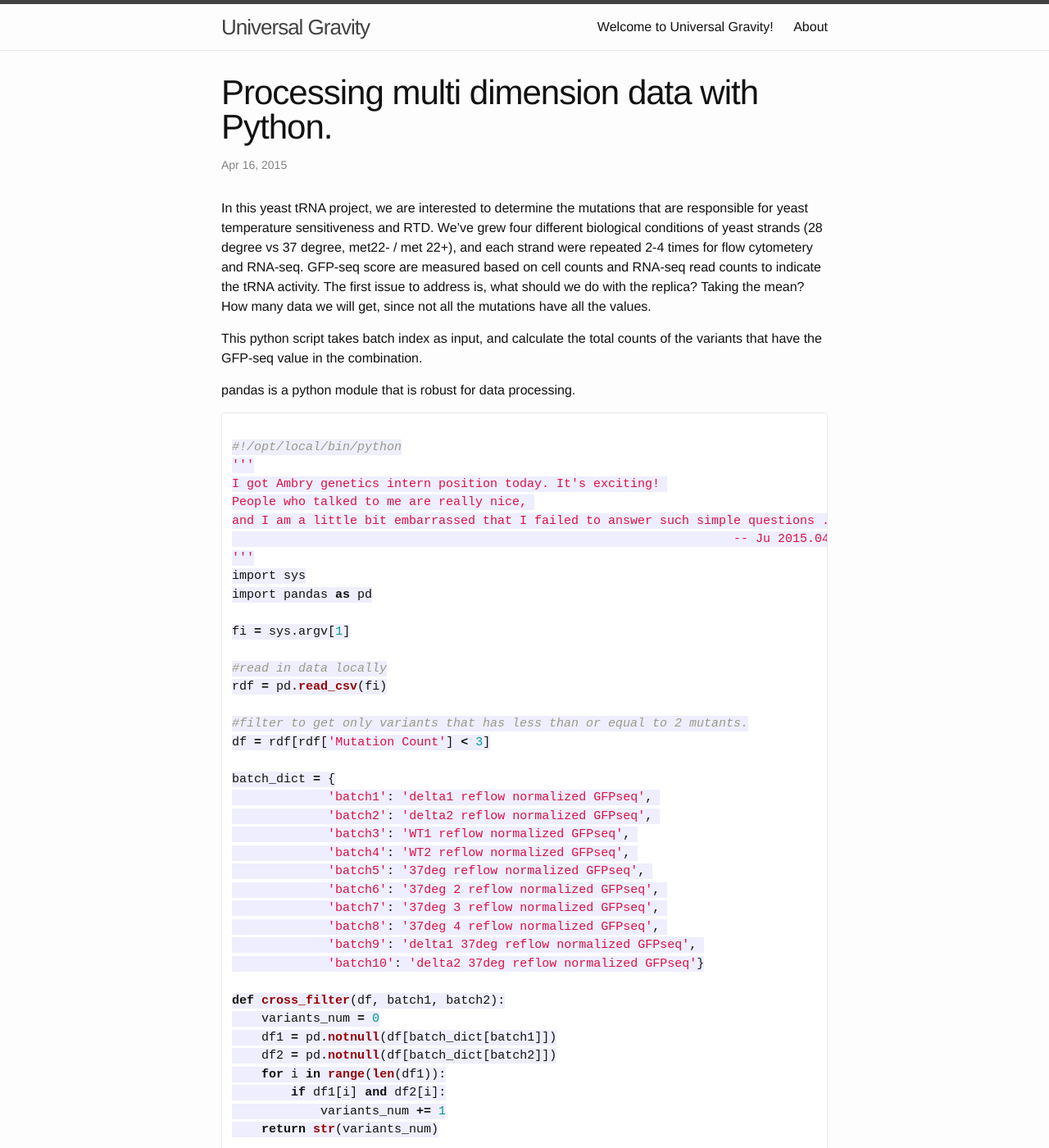
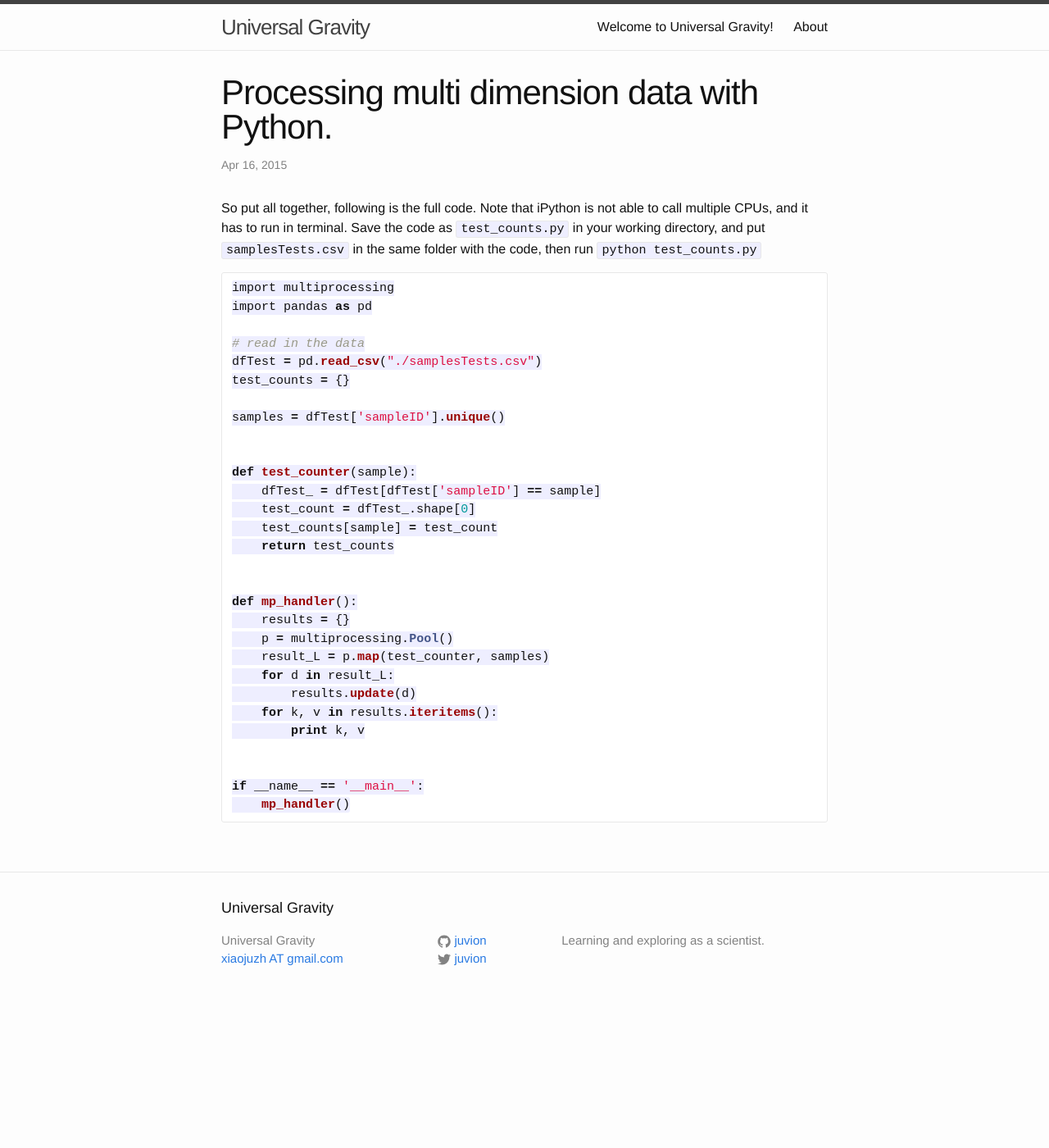
Before and after one commit to juvion/juvion.github.io, a Jekyll site: the page built from _posts/2016-09-20-Multiprocessing_with_Python.md, in a window 1280 px wide and 1400 px high. Shown: the whole window at 82% size. Built offline with Jekyll 4.4.1, drawn with Linux system fonts in a browser that asks for light colours; Markdown is read by kramdown in place of the engine named in the settings; some of the changed text lies outside the part shown.

Commit message:
add multiprocessing with python post

````diff
--- a/_posts/2016-09-20-Multiprocessing_with_Python.md
+++ b/_posts/2016-09-20-Multiprocessing_with_Python.md
@@ -4,118 +4,38 @@ title:  "Processing multi dimension data with Python."
 date:   2015-04-16
 ---
 
-In this yeast tRNA project, we are interested to determine the mutations that are responsible for yeast temperature sensitiveness and RTD. We've grew four different biological conditions of yeast strands (28 degree vs 37 degree, met22- / met 22+), and each strand were repeated 2-4 times for flow cytometery and RNA-seq. GFP-seq score are measured based on cell counts and RNA-seq read counts to indicate the tRNA activity. The first issue to address is, what should we do with the replica? Taking the mean? How many data we will get, since not all the mutations have all the values.
 
-This python script takes batch index as input, and calculate the total counts of the variants that have the GFP-seq value in the combination.
-
-pandas is a python module that is robust for data processing.
+So put all together, following is the full code. Note that iPython is not able to call multiple CPUs, and it has to run in terminal. Save the code as `test_counts.py` in your working directory, and put `samplesTests.csv` in the same folder with the code, then run
+`python test_counts.py`
 
 ```python
-
-#!/opt/local/bin/python
-'''
-I got Ambry genetics intern position today. It's exciting!
-People who talked to me are really nice,
-and I am a little bit embarrassed that I failed to answer such simple questions ...
-                                                                    -- Ju 2015.04.16
-'''
-import sys
+import multiprocessing
 import pandas as pd
 
-fi = sys.argv[1]
+# read in the data
+dfTest = pd.read_csv("./samplesTests.csv")
+test_counts = {}
 
-#read in data locally
-rdf = pd.read_csv(fi)
-
-#filter to get only variants that has less than or equal to 2 mutants.
-df = rdf[rdf['Mutation Count'] < 3]
-
-batch_dict = {
-             'batch1': 'delta1 reflow normalized GFPseq',
-             'batch2': 'delta2 reflow normalized GFPseq',
-             'batch3': 'WT1 reflow normalized GFPseq',
-             'batch4': 'WT2 reflow normalized GFPseq',
-             'batch5': '37deg reflow normalized GFPseq',
-             'batch6': '37deg 2 reflow normalized GFPseq',
-             'batch7': '37deg 3 reflow normalized GFPseq',
-             'batch8': '37deg 4 reflow normalized GFPseq',
-             'batch9': 'delta1 37deg reflow normalized GFPseq',
-             'batch10': 'delta2 37deg reflow normalized GFPseq'}
-
-def cross_filter(df, batch1, batch2):
-    variants_num = 0
-    df1 = pd.notnull(df[batch_dict[batch1]])
-    df2 = pd.notnull(df[batch_dict[batch2]])
-    for i in range(len(df1)):
-        if df1[i] and df2[i]:
-            variants_num += 1
-    return str(variants_num)
+samples = dfTest['sampleID'].unique()
 
 
-def cross_filter_m(df, batch_list):
-    """cross check multiple batchs about the overlapped data entries.
-    """
-
-    variants_num = 0
-    batchs = {}
-
-    #create a batch dictionary, key is the index of batch, and value is the batch's name.
-    for i in range(len(batch_list)):
-        #the batch_data only collect the bool value of the entry is null or not.
-        batch_data = pd.notnull(df[batch_dict[batch_list[i]]])
-        batchs.update({('df' + str(i+1)): batch_data})
+def test_counter(sample):
+    dfTest_ = dfTest[dfTest['sampleID'] == sample]
+    test_count = dfTest_.shape[0]
+    test_counts[sample] = test_count
+    return test_counts
 
 
-    #test the boolean value of the cross
-    for i in range(len(batchs['df1'])):
-        #check is the bool value indicating the entry is null or not.
-        check = True
-        for key, value in batchs.iteritems():
-            check = check and value[i]
-            if not check:
-                break
-
-        if check:
-            variants_num += 1
-    return str(variants_num)
+def mp_handler():
+    results = {}
+    p = multiprocessing.Pool()
+    result_L = p.map(test_counter, samples)
+    for d in result_L:
+        results.update(d)
+    for k, v in results.iteritems():
+        print k, v
 
 
-
-def main():
-    index ="""
-Batch indices:
-1: delta1
-2: delta2
-3: WT1
-4: WT2
-5: 37deg
-6: 37deg 2
-7: 37deg 3
-8: 37deg 4
-9: delta1 37deg
-10: delta2 37deg """
-
-    #print the matrix of 2 batches crossing counts.
-    print "Map of numbers of overlapped vriants for all the possible two crossing batches\n"
-    print '\t' + '\t'.join([str(i) for i in reversed(range(2, 11))])
-    for i in range(1, 10):
-        report = str(i) + '\t'
-        for j in range(10, i, -1):
-            batch1, batch2 = 'batch' + str(i), 'batch' + str(j)
-            report += cross_filter(df, batch1, batch2) + '\t'
-        print report + '\n'
-
-    while True:
-        print index + '\n'
-        batch_nums = []
-        batch_nums = raw_input("Please choose the indexing numbers separated with space. ctrl + z to quit.\n").split()
-        try:
-            batch_list = ['batch' + batch_num for batch_num in batch_nums]
-            print batch_list
-            print cross_filter_m(df, batch_list) + " variants are overlapped. \n"
-        except KeyError:
-            print "Error! The number you chose is not in the range of 1-10. Please try again.\n...\n...\n"
-
-main()
-
+if __name__ == '__main__':
+    mp_handler()
 ```
````
